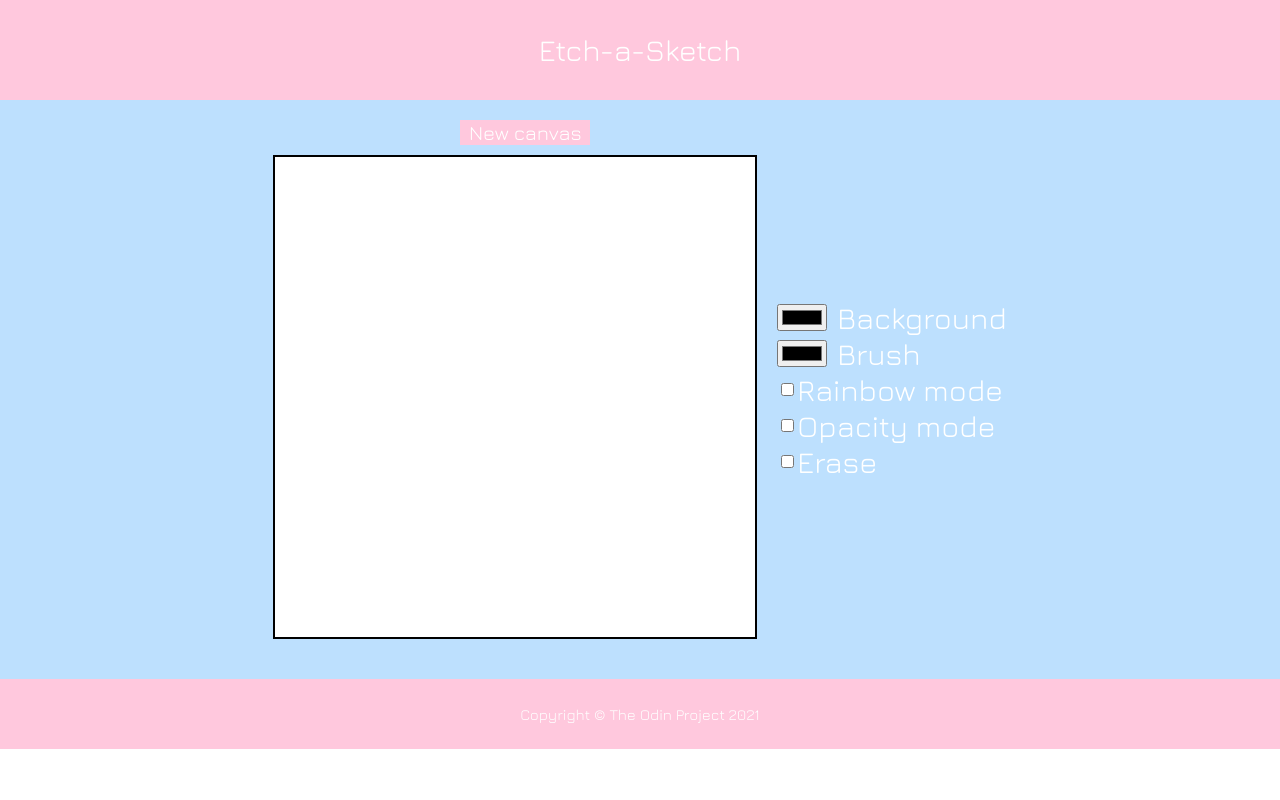
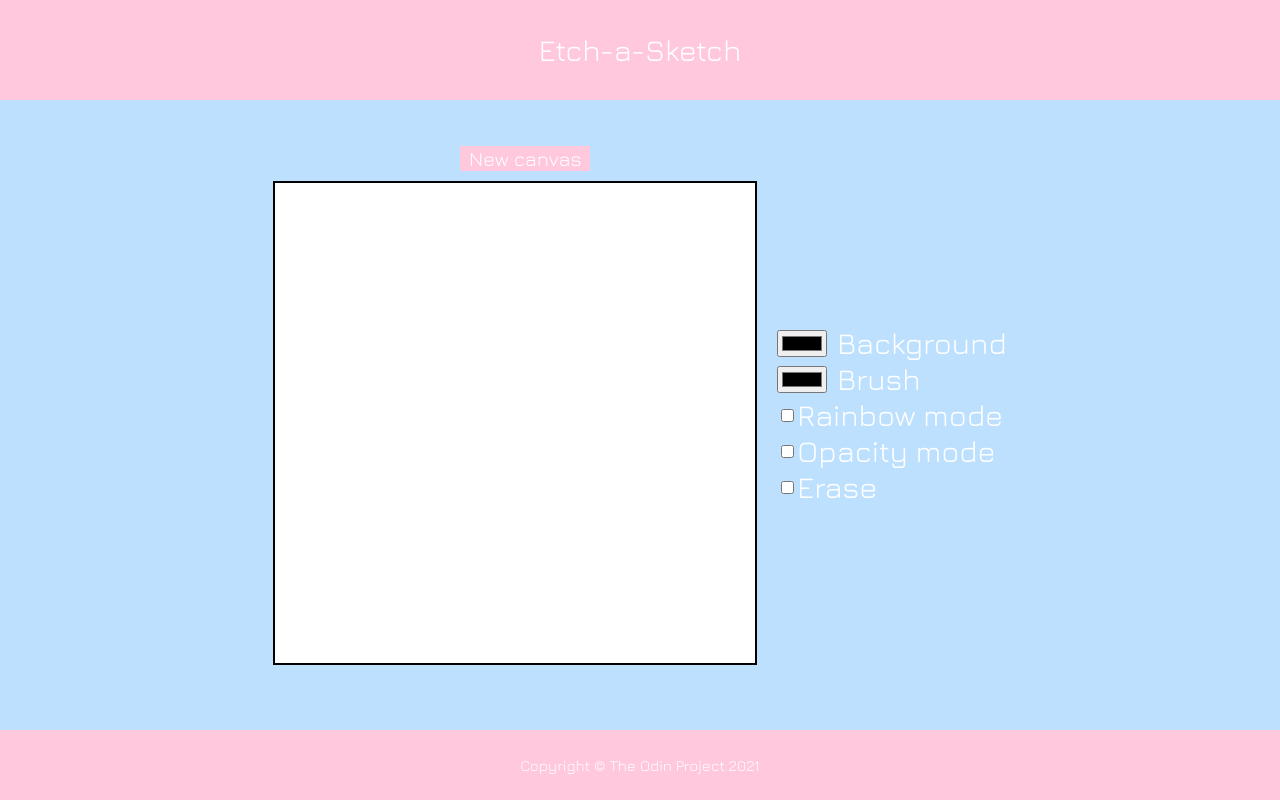
Before and after one commit to LealKevin/Etch-a-Sketch, a plain HTML site: page index.html in a window 1280 px wide. Drawn offline with nearby package versions, Linux system fonts and the light colour scheme.

Commit message:
Fixed layout, everything is centered and neat

```diff
--- a/styles.css
+++ b/styles.css
@@ -3,13 +3,16 @@ body{
     display: flex;
     flex-direction: column;
     margin: 0;
+    height: 100vh;
 }
 
 .body{
+    flex: 1;
  display: flex;
  flex-direction: row;
  background-color: #BDE0FE;
  justify-content: center;
+ align-items: center;
 }
 
 
```
